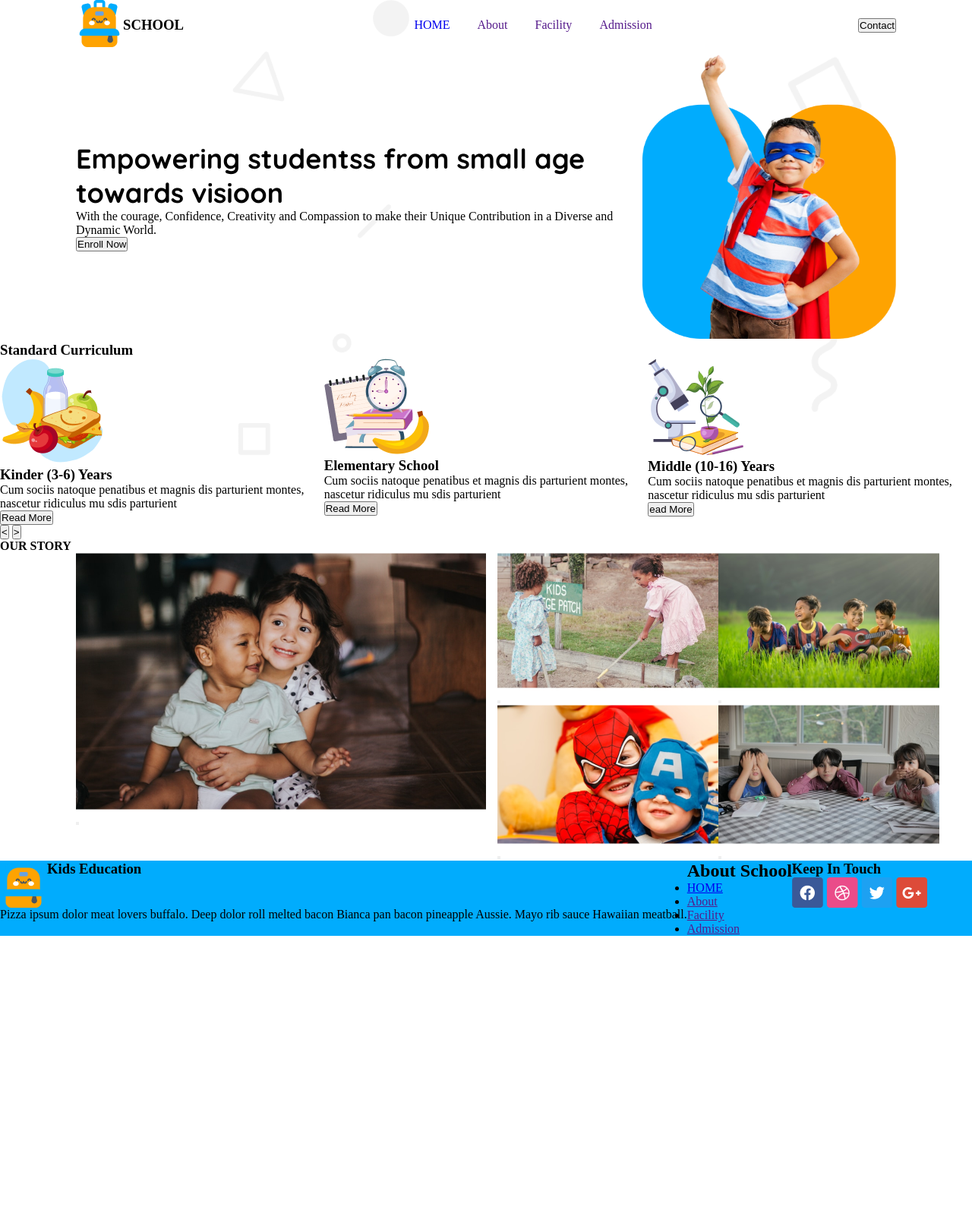
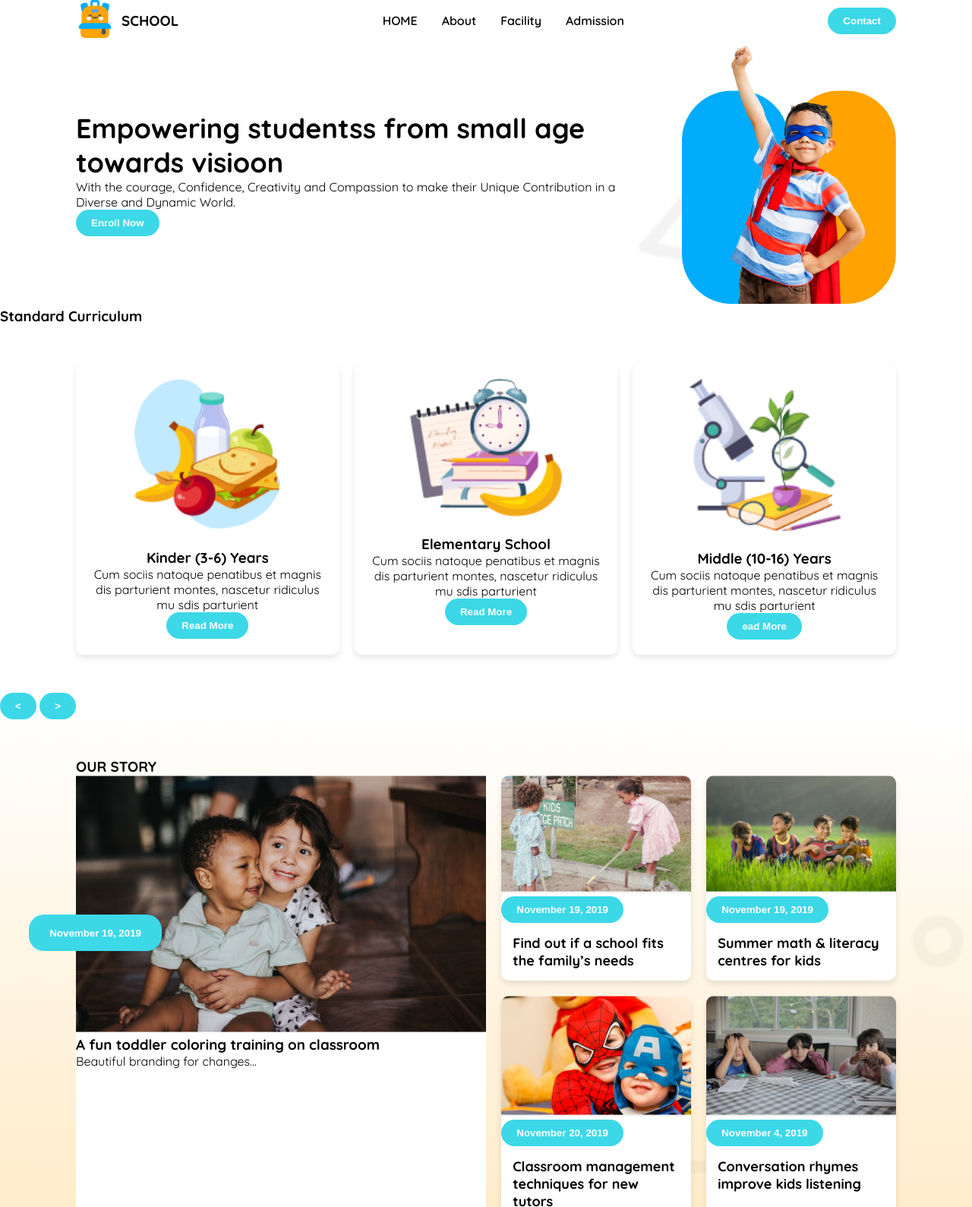
Before and after one commit to skbantu22/edu-website, a plain HTML site: page index.html in a window 1280 px wide. Shown: the top 1589 px of the page at 76% size. Before the commit the page ends 1232 px from the top, so only its background shows below. Drawn offline with Linux system fonts and the light colour scheme.

Commit message:
first commit

```diff
--- a/index.html
+++ b/index.html
@@ -112,58 +112,41 @@
 </section>
 
 
-<section>
+<section class="grid-section">
+  <h3 class="story-section">OUR STORY</h3>
+  <div class="grid-container">
 
+      <div class="card-section-1">
+        <img src="image/story-1.png" alt="Story 1" class="img-1">
 
-  <h4 class="story-section">
+        <button class="btn-card-holder">November 19, 2019</button>
+      <h3 class="grid-card-header-1">A fun toddler coloring training on classroom</h3>
+      <p class="grid-big-image-paragraph">Beautiful branding for changes...</p>
+    </div>
+      <div class="card-section-2 card-ds">
+        <img src="image/story-2.png" alt="Story 2" class="img-23">
+        <button class="btn-small-image btn-small-2">November 19, 2019</button>
+        <h3>Find out if a school fits the family’s needs</h3>
+      </div>
+      <div class="card-section-3 card-ds">
+        <img src="image/story-3.png" alt="Story 3" class="img-23">
+        <button class="btn-small-image btn-small-1">November 19, 2019</button>
+        <h3>Summer math & literacy centres for kids</h3>
+      </div>
+      <div class="card-section-4 card-ds">
+        <img src="image/story-4.png" alt="Story 4" class="img-23">
+        <button class="btn-small-image btn-small-3">November 20, 2019</button>
+        <h3>Classroom management techniques for new tutors</h3>
+      </div>
+      <div class="card-section-5 card-ds">
+        <img src="image/story-5.png" alt="Story 5" class="img-23">
+        <button class="btn-small-image btn-small-4">November 4, 2019</button>
+        <h3>Conversation rhymes improve kids listening</h3>
+      </div>
+    </div>
+  </div>
+</section>
 
-OUR STORY
-
-  </h4>
-
-
-
-<div class="grid-container">
-
-<div class="div-big-image">
-
-  <div class="card-section-1">
-    <img src="image/story-1.png" alt=""><button></button>
-    <h3></h3>
-    <p></p>
-  </div>
-
-</div>
-
-<div class="div-small-image">
-
-  <div class="card-section-2">
-    <img src="image/story-2.png" alt=""><button></button>
-    <h3></h3>
-    <p></p>
-  </div>
-  <div class="card-section-3">
-    <img src="image/story-3.png" alt=""><button></button>
-    <h3></h3>
-    <p></p>
-  </div>
-  <div class="card-section-4">
-    <img src="image/story-4.png" alt=""><button></button>
-    <h3></h3>
-    <p></p>
-  </div>
-  <div class="card-section-5">
-    <img src="image/story-5.png" alt=""><button></button>
-    <h3></h3>
-    <p></p>
-  </div>
-
-</div>
-
-
-
-
-</section>
 
 </main>
 <footer class="footer-p">
--- a/style.css
+++ b/style.css
@@ -1,259 +1,245 @@
 @import url('https://fonts.googleapis.com/css2?family=Quicksand:wght@300..700&display=swap');
 
-body{
-
+body {
+  font-family: 'Quicksand', sans-serif;
   background-image: url(image/bg.png);
-
   background-repeat: no-repeat;
-
-}
-*{
-
+  background-size: cover;
   margin: 0;
   padding: 0;
 }
 
+* {
+  margin: 0;
+  padding: 0;
+  box-sizing: border-box;
+}
+
+/* Navigation */
 .nav-container {
-    display: flex; /* Makes the container a flex container */
-    justify-content: space-between; /* Distributes space evenly between items */
+  display: flex;
+  justify-content: space-between;
   align-items: center;
-    margin-left: 100px;
-   margin-right: 100px;
-   justify-items: center;
+  padding: 0 100px;
 }
+
 .nav-left {
-
   display: flex;
   align-items: center;
 }
 
+.nav-logo img {
+  max-width: 50px;
+}
+
+.nav-header h3 {
+  margin-left: 10px;
+}
+
 .nav-mid {
   display: flex;
+}
 
-  }
-  .nav-mid ul li {
-  margin-left: 32px;
-   }
-  .nav-mid li  {
-
-    display: inline-block;
-   }
-  .nav-mid ul  {
-   list-style-type: none;
-   display: inline-block;
+.nav-mid ul {
+  list-style: none;
+  display: flex;
+  gap: 32px;
 }
 
 .nav-mid ul li a {
   text-decoration: none;
+  color: black;
+  font-weight: 600;
 }
-  .menu{
 
+.menu {
   display: none;
 }
-  .menu i{
+
+.menu i {
   font-size: 30px;
-
 }
 
-/* HERO SESSION */
+/* Buttons */
+button {
+  background-color: #3cd8e8;
+  color: white;
+  border: none;
+  border-radius: 20px;
+  padding: 10px 20px;
+  font-weight: bold;
+  cursor: pointer;
+}
 
-  .hero-container{
+button:hover {
+  background-color: #feab01;
+}
+
+/* Hero Section */
+.hero-container {
   display: flex;
   align-items: center;
-    margin-left: 100px;
-    margin-right: 100px;
   gap: 30px;
+  padding: 0 100px;
 }
 
-
-  .hero-inside-text{
-
-    font-family: Quicksand;
+.hero-inside-text {
   font-size: 36px;
   font-weight: 700;
-padding-right: 40px;
-  }
-.Empowering{
-
-
 }
 
-.hero-image{
-
-  width: 334.3px;
-height: 380px;
-
+.hero-image {
+  width: 100%;
+  max-width: 350px;
+  height: auto;
 }
 
-
-
-
-/* Card-Section */
-
-.cards-container{
-
+/* Card Section */
+.cards-container {
   display: flex;
+  justify-content: space-between;
+  padding: 50px 100px;
+  gap: 20px;
 }
 
-
-
-
-/* gird-selection-unit */
-.grid-container{
-
-  display: flex;
-  gap: 15px;
-
+.cards-container .card-1, .cards-container .card-2, .cards-container .card-3 {
+  background-color: white;
+  border-radius: 10px;
+  text-align: center;
+  padding: 20px;
+  box-shadow: 0px 4px 8px rgba(0, 0, 0, 0.1);
+  flex: 1;
 }
 
-.div-big-image{
-  width: 540px;
-  height: 337px;
-  background-color: white;
+.cards-container img {
+  width: 100%;
+  max-width: 200px;
+  margin-bottom: 20px;
+}
 
+/* Grid Section */
+.grid-section {
+  background: linear-gradient(1deg, rgba(254, 163, 1, 0.3), rgba(255, 255, 255, 0.3) 100%);
+  padding: 50px 100px;
 }
-.div-small-image{
 
+.grid-container {
   display: grid;
-grid-template-columns: repeat(2,1fr);
+  grid-template-columns: auto auto auto;
+  gap: 20px;
 }
-.card-section-1{
+.card-section-1 {
+  width: 540.27px;
+height: 630.52px;
+  grid-row: 1 / 4;
 
   background-color: white;
 }
 
-.card-1-img{
-  width: 340px;
-  height: 237px;
+.grid-container .card-ds {
+  background-color: white;
+  border-radius: 10px;
+  overflow: hidden;
+  box-shadow: 0px 4px 8px rgba(0, 0, 0, 0.1);
+}
 
+.card-ds img {
+  width: 100%;
+  border-bottom: 2px solid #f4f4f4;
+}
 
+.card-ds h3 {
+  padding: 15px;
+  font-size: 18px;
+}
+
+.card-ds p {
+  padding: 0 15px 15px;
+  font-size: 14px;
+}
+.btn-card-holder{
+  position: absolute;
+  width: 174.51px;
+  height: 47.93px;
+  left: 38.35px;
+  top: 1204.14px;
+  background-color: rgb(60, 216, 232);
+
+}
+/* Footer */
+.footer-container {
+  display: flex;
+  justify-content: space-between;
+  background-color: #01acfd;
+  color: white;
+  padding: 50px 100px;
+}
+
+.footer-logo-and-text-container {
+  display: flex;
+  align-items: center;
+  gap: 10px;
+}
+
+.footer-logo img {
+  max-width: 50px;
+}
+
+.footer-2nd ul {
+  list-style: none;
+  padding: 0;
+}
+
+.footer-2nd ul li a {
+  text-decoration: none;
+  color: white;
+  font-weight: bold;
+}
+
+.footer-3rd img {
+  margin-right: 10px;
+}
+
+/* Media Queries */
+@media screen and (max-width: 768px) {
+  .nav-container {
+    padding: 20px;
+  }
+
+  .nav-mid {
+    display: none;
+  }
+
+  .menu {
+    display: block;
+  }
+
+  .hero-container {
+    flex-direction: column;
+    text-align: center;
+  }
+
+  .cards-container {
+    flex-direction: column;
+  }
+  .grid-section {
+    display: block; /* Ensure it doesn't use flex */
+    width: 100%;
+    padding: 0;
+    overflow: visible;
+  }
+    .grid-container {
+      display: grid !important;
+      grid-template-columns: auto auto;
+      gap: 20px;
+      width: 100%; /* Ensure full width */
+      margin: 0 auto; /* Center alignment */
     }
 
 
-.grid-container{
-/* Article */
-
-  margin-left: 100px;
-  margin-right: 100px;
-
+  .footer-container {
+    flex-direction: column;
+    text-align: center;
+    gap: 20px;
   }
-
-.card-section-container{
-
-  background: url(image),linear-gradient(0.00deg, rgba(254, 163, 1, 0.3),rgba(255, 255, 255, 0.3) 100%);
-
 }
-.card-section-1{
-
-
-
-}
-
-
-
-
-
-
-
-
-
-
-
-
-
-
-
-
-
-
-
-
-
-
-/* FOOTER */
-
-.footer-container{
-  display: flex;
- background: rgb(1, 172, 253);
-
-}
-.footer-logo-and-text-container{
-display: flex;
-}
-
-
-
-
-
-
-
-
-
-
-
-
-
-
-
-  @media screen and (max-width: 576px){
-.nav-container{
-padding: 12px 16px;
-  border: 0.5px solid rgb(254, 163, 1);
-
-}
-    .nav-mid{
-
-      display: none;
-    }
-
-    .menu{
-
-      display: block;
-    }
-.btn-contact{
-  display: none;
-}
-.nav-header{
-
-  display: none;
-}
-
-
-/* hero-section */
-
-.hero-container{
-
-
-  flex-direction: column-reverse;
-}
-
-.cards-container{
-
-  flex-direction: column;
-}
-
-/* CARD-SECTION */
-.grid-container{
-
-  display: grid;
-  grid-template-columns: repeat(2,1fr);
-  grid-template-row:  repeat(3,1fr)  ;
-}
-
-
-
-
-
-
-
-
-/* footer */
-
-.footer-container{
-flex-direction: column;
-}
-
-
-
-
-  }
```
Lines whose indentation alone changed are shown as unchanged.
